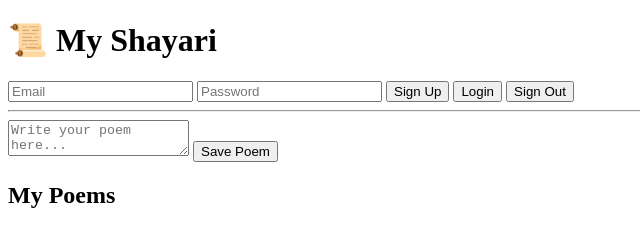
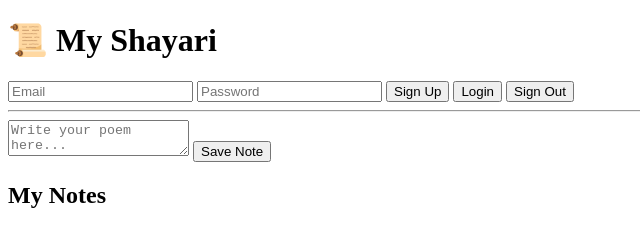
Before and after one commit to Smit0503/Shayar, a plain HTML site: page index.html in a window 1280 px wide. Shown: the full height of the page, 0-640 px from the left. Drawn offline with Linux system fonts and the light colour scheme; no server answers.

Commit message:
Update index.html

```diff
--- a/index.html
+++ b/index.html
@@ -18,9 +18,9 @@
 
   <!-- Poem Section -->
   <textarea id="poemText" placeholder="Write your poem here..."></textarea>
-  <button onclick="savePoem()">Save Poem</button>
+  <button onclick="savePoem()">Save Note</button>
 
-  <h2>My Poems</h2>
+  <h2>My Notes</h2>
   <ul id="poemsList"></ul>
 
   <script type="module">
```
